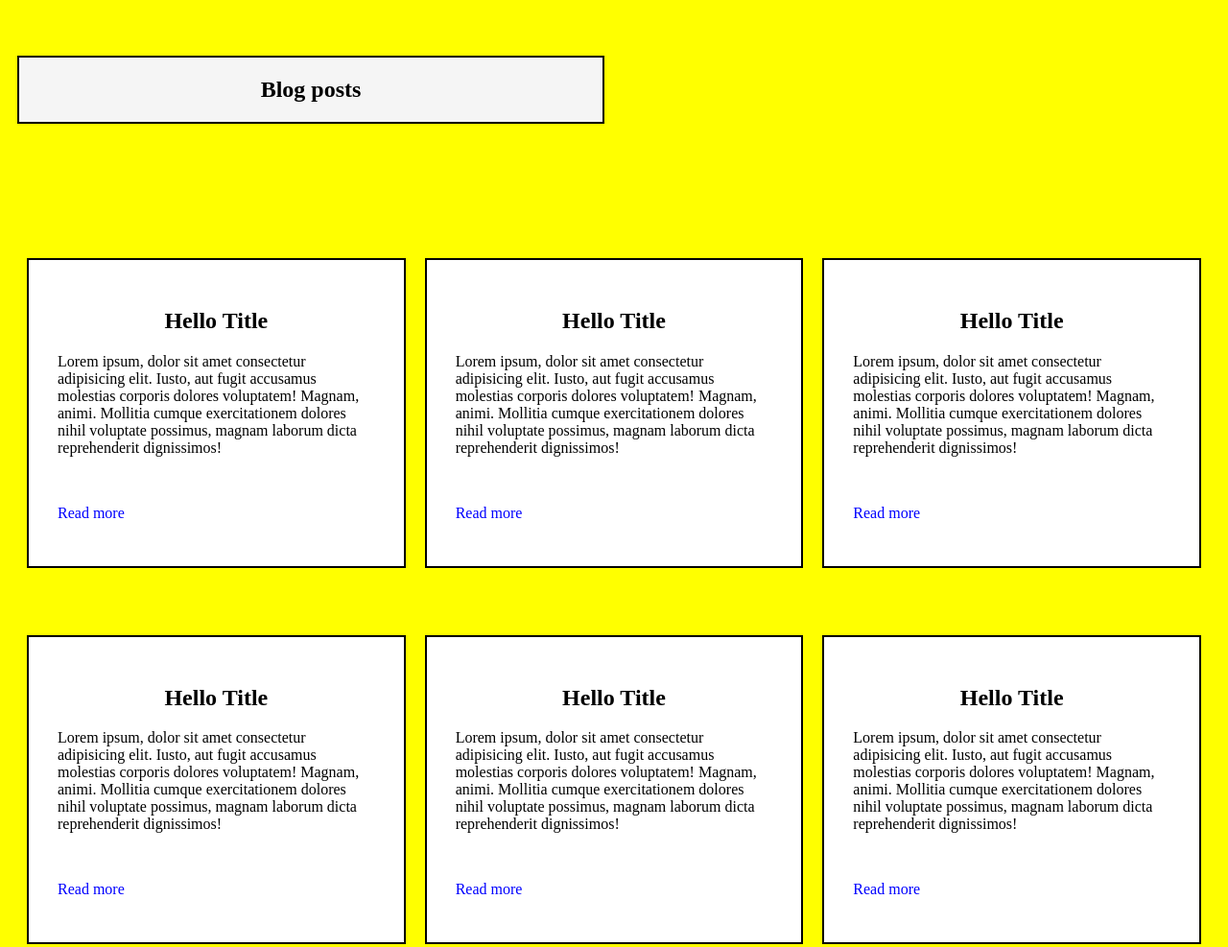
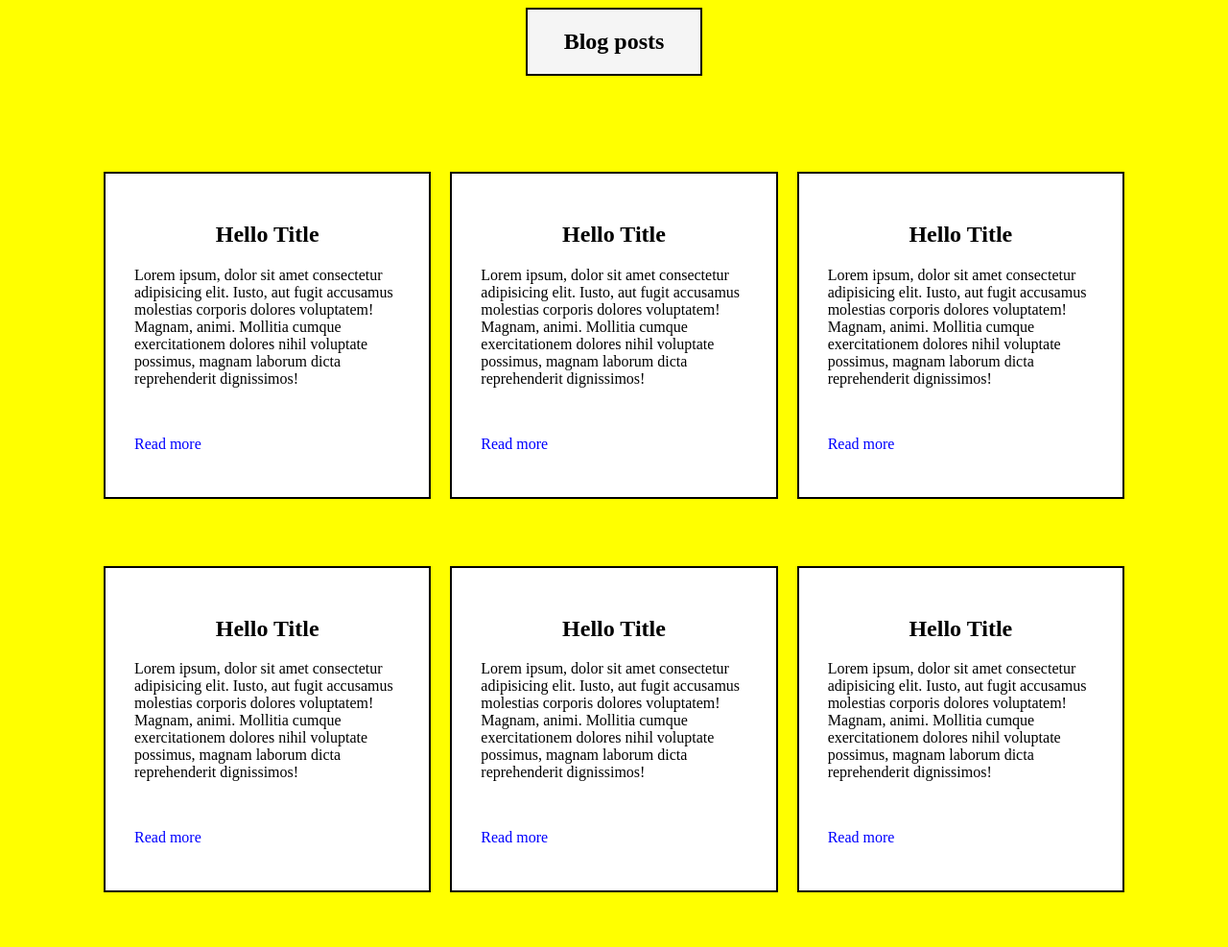
Before and after one commit to ijfranco0407/B14, a plain HTML site: page index.html in a window 1280 px wide. Shown: the whole page at 96% size. After the commit the page ends 938 px from the top, so only its background shows below. Drawn offline with Linux system fonts and the light colour scheme.

Commit message:
Update style.css

```diff
--- a/css/style.css
+++ b/css/style.css
@@ -1,26 +1,77 @@
+
+
 body {
     background-color: yellow;
 }
 
-.container {
-    max-width: 1440px; /* Set maximum width for container */
-    margin: 0 auto; /* Center the container */
+.box{
+    text-align: center;
+    border: 2px solid;
+    width: 180px;
+    background-color: whitesmoke;
+
 }
 
-.box {
-    text-align: center;
+.Title1 {
+    display: grid;
     border: 2px solid;
-    width: calc(33.33% - 20px); /* Set width to 1/3 of the container width */
-    background-color: whitesmoke;
-    margin: 0 10px; /* Add margin between boxes */
-    box-sizing: border-box; /* Include padding and border in the width calculation */
+    background-color: white;
+    margin-top: 50px;
 }
 
-.Title1,
-.Title2,
-.Title3,
-.Title4,
-.Title5,
+.Title1 h2 {
+
+    text-align: center;
+}
+
+.Title2 {
+    display: grid;
+    border: 2px solid;
+    background-color: white;
+    margin-top: 50px;
+}
+
+.Title2 h2 {
+
+    text-align: center;
+}
+
+.Title3 {
+    display: grid;
+    border: 2px solid;
+    background-color: white;
+    margin-top: 50px;
+}
+
+.Title3 h2{
+
+    text-align: center;
+}
+
+.Title4 {
+    display: grid;
+    border: 2px solid;
+    background-color: white;
+    margin-top: 50px;
+}
+
+.Title4 h2 {
+
+    text-align: center;
+}
+
+.Title5 {
+    display: grid;
+    border: 2px solid;
+    background-color: white;
+    margin-top: 50px;
+}
+
+.Title5 h2{
+
+    text-align: center;
+}
+
 .Title6 {
     display: grid;
     border: 2px solid;
@@ -28,64 +79,60 @@ body {
     margin-top: 50px;
 }
 
-.Title1 h2,
-.Title2 h2,
-.Title3 h2,
-.Title4 h2,
-.Title5 h2,
 .Title6 h2 {
+
     text-align: center;
 }
 
-main {
+main{
     display: grid;
-    grid-template-columns: repeat(auto-fit, minmax(300px, 1fr)); /* Adjusted for responsiveness */
+    grid-template-columns: repeat(auto-fill, minmax(300px, 1fr));
     justify-content: space-between;
     gap: 20px;
-    padding: 0 20px; /* Add padding to main */
+    margin-left: 100px;
+    margin-right: 100px;
+
 }
 
-main section {
+main section{
     margin: 30px;
 }
 
-header h1 {
+header h1{
     border: 1px solid;
     width: 180px;
     background-color: white;
+
 }
-
-header {
+header{
+    display: grid;
     text-align: center;
     justify-content: center;
     margin-bottom: 50px;
-    padding-bottom: 40px;
+    padding-bottom: 40px
     padding-top: 50px;
 }
 
 .blue {
+
     color: blue;
+
 }
 
-@media (max-width: 1440px) {
-    .box {
-        width: calc(50% - 20px); /* Set width to 50% of the container width for screens < 1440px */
+
+
+
+@media (max-width: 760) {
+    header, article .Title1, article .Title2, article .Title3, article .Title4 , article .Title5, article #Title6, article .box, article .blue{
+        float: none;
+        text-align: center;
+        width: 100%;
     }
+
+
 }
 
-@media (max-width: 760px) {
-    main {
-        grid-template-columns: 1fr; /* Change to full width on screens smaller than 760px */
-        margin-left: 20px;
-        margin-right: 20px;
-    }
-
-    .Title1,
-    .Title2,
-    .Title3,
-    .Title4,
-    .Title5,
-    .Title6 {
-        margin-top: 20px; /* Reduce margin for smaller screens */
-    }
+.container {
+    max-width: 1440px; /* Set maximum width for container */
+    margin: 0 auto; /* Center the container */
 }
```
